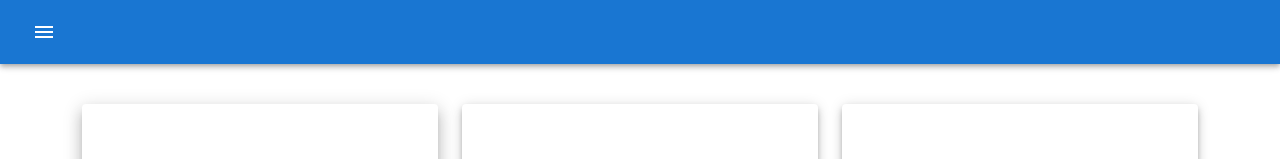
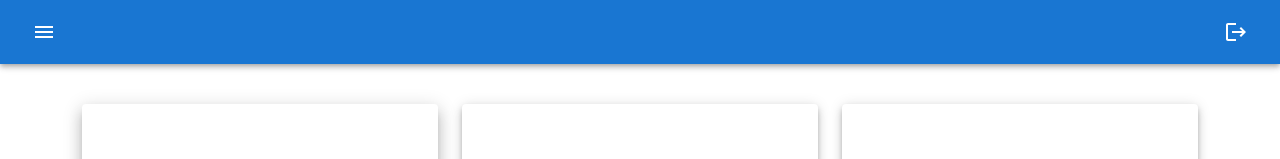
Before and after one commit to Greido/frontend-infraestructura, a React (Vite) app: page /admin in a window 1280 px wide. Shown: the top 159 px of the page. Built offline with nearby package versions, Linux system fonts and the light colour scheme; sample sign-in values are in the browser's storage.

Commit message:
agrego favicon y logout

```diff
--- a/index.html
+++ b/index.html
@@ -2,7 +2,7 @@
 <html lang="en">
   <head>
     <meta charset="UTF-8" />
-    <link rel="icon" type="image/svg+xml" href="/vite.svg" />
+    <link rel="icon" type="image/svg+xml" href="/src/assets/images.png" />
     <meta name="viewport" content="width=device-width, initial-scale=1.0" />
     <title>Sistema Infra</title>
     <link
--- a/src/components/global/NavBar.jsx
+++ b/src/components/global/NavBar.jsx
@@ -2,15 +2,32 @@ import { AppBar, Drawer, IconButton, Toolbar } from "@mui/material";
 import { useState } from "react";
 import NavListDrawer from "./NavListDrawer";
 import MenuIcon from "@mui/icons-material/Menu";
+import LogoutIcon from "@mui/icons-material/Logout";
 import HomePage from "../../container/HomePage";
-import { Outlet } from "react-router-dom";
+import { Outlet, useNavigate } from "react-router-dom";
+import { cerrarSesion } from "../../store/Slices/authSlice";
+import { useDispatch } from "react-redux";
+
 export default function NavBar({ children }) {
   const [open, setOpen] = useState(false);
+  const dispatch = useDispatch();
+  const navigate = useNavigate();
+
+  const logOut = () => {
+    dispatch(cerrarSesion());
+    navigate("/");
+  };
 
   return (
     <>
       <AppBar position="static">
-        <Toolbar>
+        <Toolbar
+          sx={{
+            display: "flex",
+            flexDirection: "row",
+            justifyContent: "space-between",
+          }}
+        >
           <IconButton
             color="inherit"
             onClick={() => {
@@ -18,6 +35,10 @@ export default function NavBar({ children }) {
             }}
           >
             <MenuIcon />
+          </IconButton>
+
+          <IconButton color="inherit" onClick={logOut}>
+            <LogoutIcon />
           </IconButton>
         </Toolbar>
       </AppBar>
--- a/src/components/global/NavListDrawer.jsx
+++ b/src/components/global/NavListDrawer.jsx
@@ -14,7 +14,7 @@ export default function NavListDrawer() {
       }}
     >
       <nav>
-        <ListItemButton>
+        <ListItemButton onClick={() => navigate("/admin")}>
           <ListItemIcon>
             <HomeIcon />
           </ListItemIcon>
--- a/src/container/Login.jsx
+++ b/src/container/Login.jsx
@@ -73,7 +73,7 @@ const Registro = () => {
 
   return (
     <Container>
-      <Paper sx={{ padding: 10, marginTop: 10 }}>
+      <Paper elevation={10} sx={{ padding: 10, marginTop: 10 }}>
         <Box
           sx={{
             marginTop: 8,
```
Also changed, not shown: src/assets/images.png (added).
